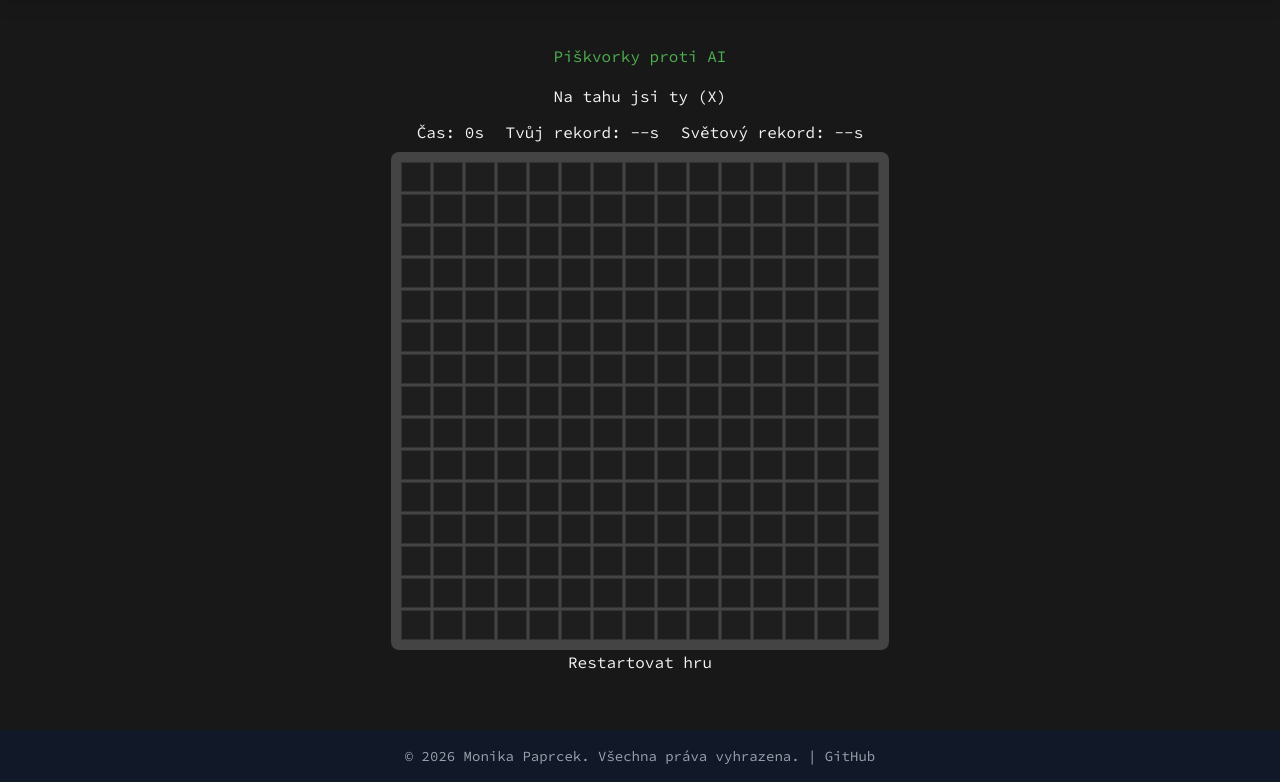
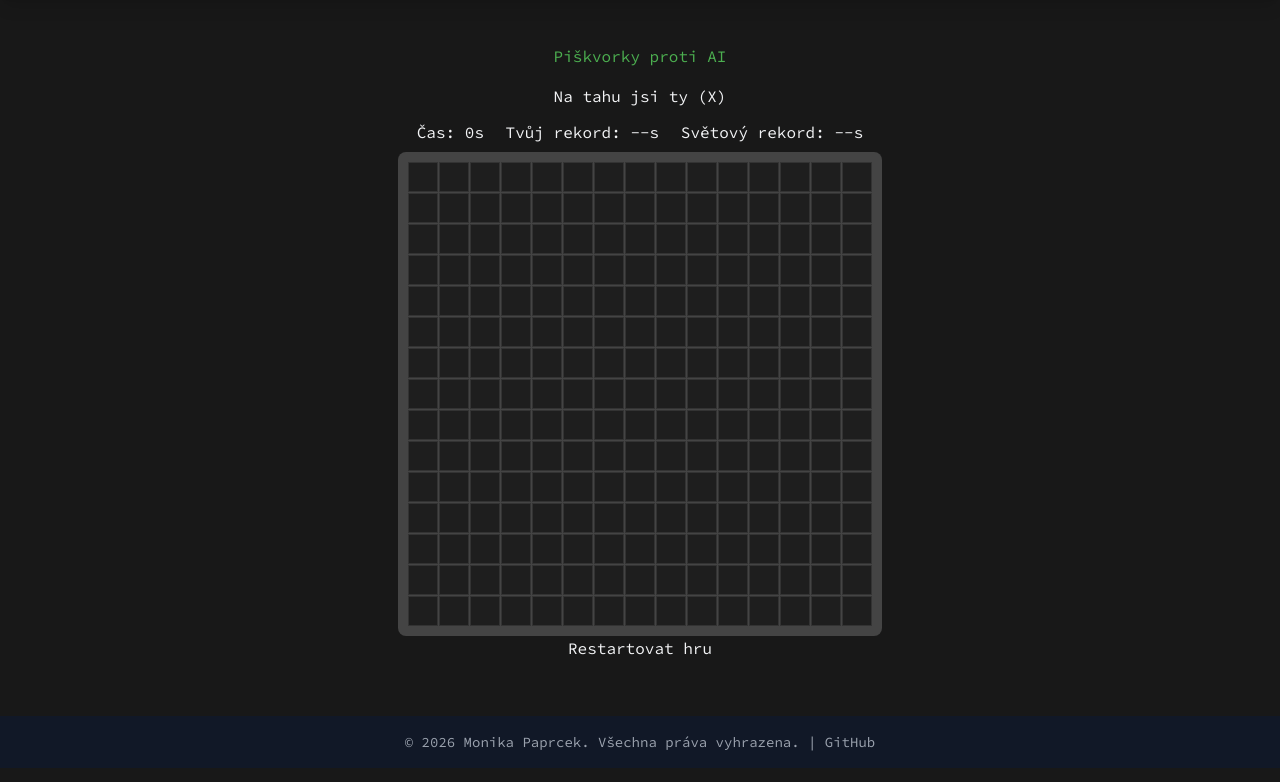
Before and after one commit to Paprcek/paprcekmonimerka-web-app, a Django app: page /game/tictactoe/ in a window 1280 px wide. Shown: the part 64-846 px from the top of the page. Run offline with Django 5.2, Linux system fonts and the light colour scheme; some libraries are stand-ins or nearby versions.

Commit message:
Úprava pro responzivitu tictactoe

```diff
--- a/paprcek_project_dj/tictactoe/templates/tictactoe/tictactoe_game.html
+++ b/paprcek_project_dj/tictactoe/templates/tictactoe/tictactoe_game.html
@@ -16,18 +16,22 @@
     <span class="ms-3">{% translate "Světový rekord:" %} <span id="world-best">--</span>s</span>
     </div>
 
-    <div id="game-board" style="
+<div id="game-board" style="
         display: grid;
-        grid-template-columns: repeat(15, 30px);
-        gap: 2px;
+        /* Změna: repeat(15, minmax(15px, 30px)) dovolí políčku se zmenšit */
+        grid-template-columns: repeat(15, minmax(15px, 30px));
+        gap: 1px;
         justify-content: center;
         background-color: #444;
         padding: 10px;
         border-radius: 8px;
         margin: 0 auto;
         width: fit-content;
+        /* Přidáno: aby mřížka nepřetekla displej */
+        max-width: 100%;
+        box-sizing: border-box;
     ">
-        </div>
+    </div>
 
     <a href="." class="btn btn-outline-success mt-4">
         {% translate "Restartovat hru" %}
@@ -68,7 +72,6 @@ function startTimer() {
         if (!startTime) {
             console.log("Stopky startují právě teď!");
             startTime = Date.now();
-            // Uložíme interval do okna, aby byl globálně dostupný a nesmazal se
             window.gameTimer = setInterval(() => {
                 timeElapsed = Math.floor((Date.now() - startTime) / 1000);
                 const timeElement = document.getElementById('current-time');
@@ -90,9 +93,8 @@ function startTimer() {
             personalBestElement.innerText = best ? best : "--";
         }
     }
-    // --------------------------------
 
-    function createBoard() {
+function createBoard() {
         if (!boardElement) return;
         boardElement.innerHTML = '';
         for (let y = 0; y < boardSize; y++) {
@@ -102,15 +104,18 @@ function startTimer() {
                 cell.dataset.x = x;
                 cell.dataset.y = y;
 
-                // Vrátíme tam ty styly, které ti fungovaly
-                cell.style.width = '30px';
-                cell.style.height = '30px';
+                cell.style.width = '100%';
+                cell.style.aspectRatio = '1 / 1';
+                // cell.style.height = '30px'; //
+
                 cell.style.backgroundColor = '#1e1e1e';
                 cell.style.cursor = 'pointer';
                 cell.style.display = 'flex';
                 cell.style.alignItems = 'center';
                 cell.style.justifyContent = 'center';
-                cell.style.fontSize = '20px';
+
+                cell.style.fontSize = 'min(20px, 4vw)';
+
                 cell.style.fontWeight = 'bold';
                 cell.style.color = '#fff';
                 cell.style.border = '1px solid #333';
@@ -144,7 +149,6 @@ function startTimer() {
         const cell = document.querySelector(`[data-x="${x}"][data-y="${y}"]`);
         if (!cell || cell.innerText !== '') return;
 
-        // Tah hráče
         board[y][x] = "X";
         cell.innerText = 'X';
         cell.style.color = '#00ff00';
@@ -186,7 +190,6 @@ function startTimer() {
                     .then(response => response.json())
                     .then(dbData => {
                         if (dbData.world_best) {
-                            // Aktualizujeme nápis Světový rekord na stránce
                             const worldBestDisplay = document.getElementById('world-best');
                             if (worldBestDisplay) {
                                 worldBestDisplay.innerText = dbData.world_best;
@@ -219,7 +222,6 @@ function startTimer() {
         }
     }
 
-    // Spuštění mřížky
     createBoard();
     loadBestScore();
 </script>
```
Also changed, not shown: paprcek_project_dj/db.sqlite3.
